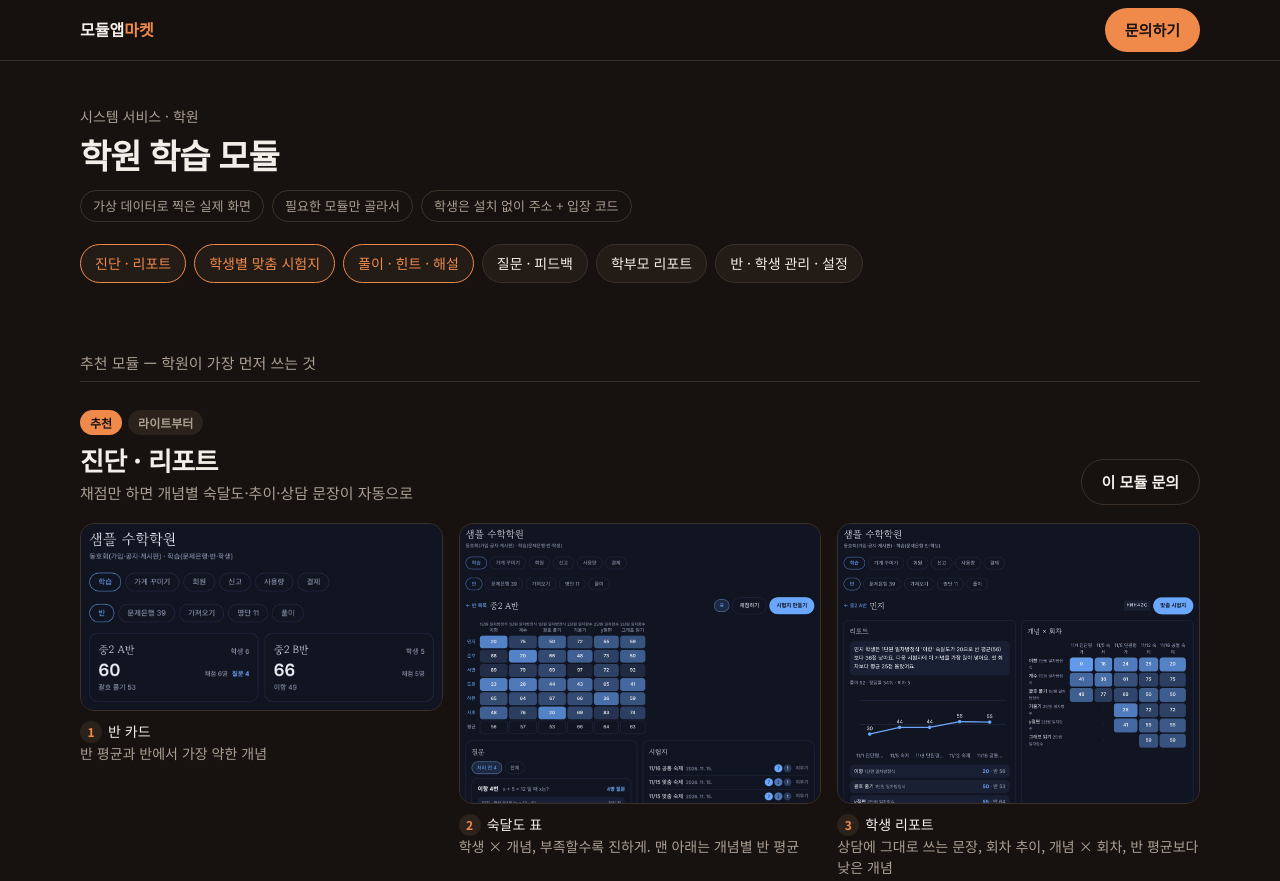
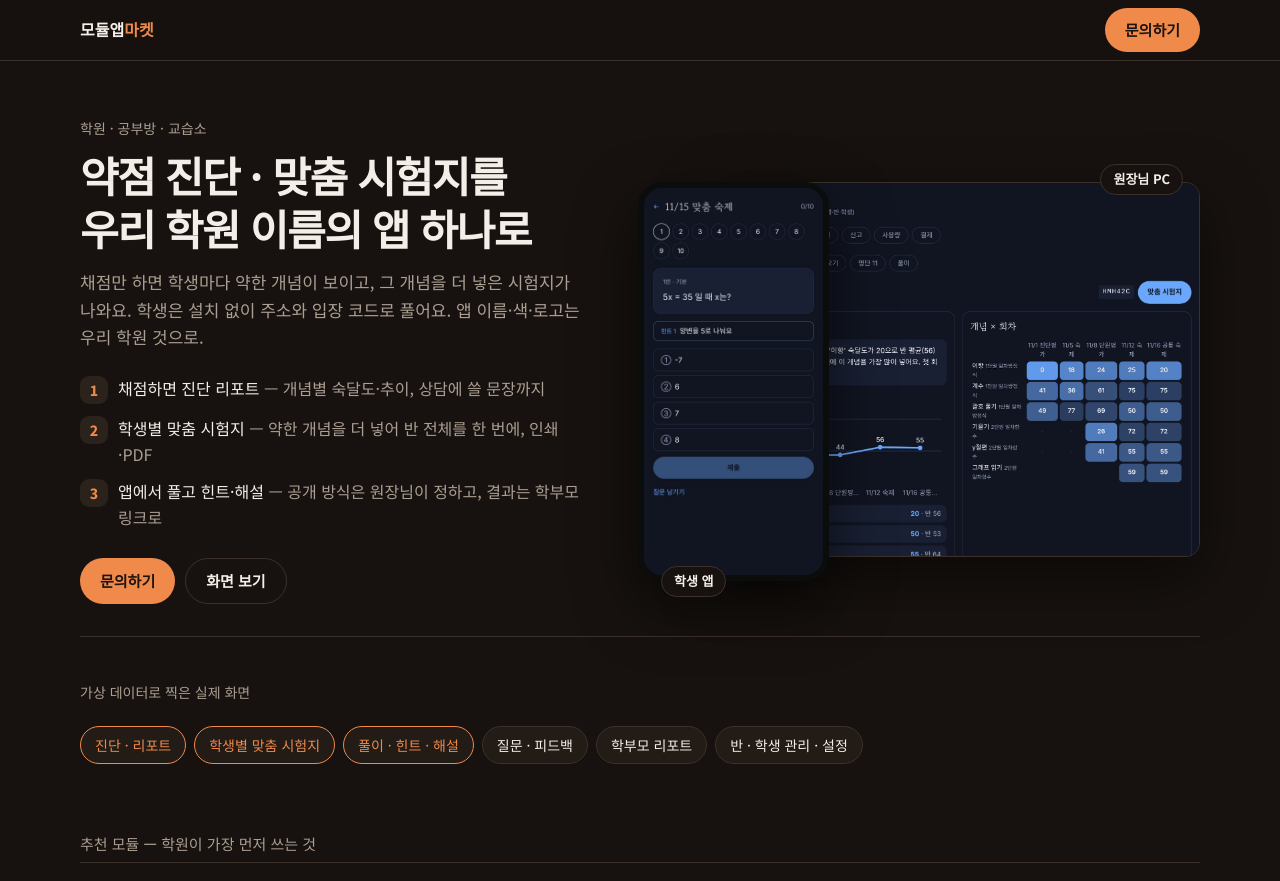
Before and after one commit to a20031314-ux/software-market, a website: page demo/academy.html in a window 1280 px wide. Shown: the top 881 px of the page. Drawn offline with Linux system fonts and the light colour scheme.

Commit message:
학원 페이지 첫 화면: 무엇인지 한눈에(헬스장과 같은 틀)
제목·3줄·원장님 PC 학생 리포트 위에 학생 앱 맞춤 숙제를 겹쳐 보여 줌. 장면은 그대로 아래에.

Co-Authored-By: Claude Opus 5.5 <noreply@anthropic.com>
Claude-Session: https://claude.ai/code/session_01R73CvMWd97nVvW4pruwAtw

```diff
--- a/demo/academy.html
+++ b/demo/academy.html
@@ -57,6 +57,22 @@
   dialog p{color:var(--ink);text-align:center;font-size:15px;margin-top:10px}
   dialog .close{position:fixed;top:14px;right:14px}
   @media (max-width:640px){h1{font-size:26px}.mhead h3{font-size:22px}}
+  /* ── 첫 화면: 무엇인지 한눈에(실제 화면 두 장 겹쳐서) ── */
+  .hero2{display:grid;grid-template-columns:1fr 1.1fr;gap:48px;align-items:center;padding:56px 0 32px;border-bottom:1px solid var(--line)}
+  .hero2 h1{font-size:42px;letter-spacing:-1.4px;line-height:1.25;margin:10px 0 14px}
+  .hero2 .lead{color:var(--muted);font-size:17px;max-width:30em}
+  .points{list-style:none;padding:0;display:grid;gap:12px;margin:26px 0 0}
+  .points li{display:grid;grid-template-columns:28px 1fr;gap:10px;align-items:start;font-size:16px}
+  .points li i{font-style:normal;width:28px;height:28px;border-radius:9px;background:var(--surface2);color:var(--accent);display:grid;place-items:center;font-size:14px;font-weight:800}
+  .points li span{color:var(--muted)}
+  .actions{display:flex;gap:10px;flex-wrap:wrap;margin-top:28px}
+  .shots{position:relative;padding:18px 0 0}
+  .shots .pc{width:86%;margin-left:auto;display:block;border-radius:14px;border:1px solid var(--line);box-shadow:0 20px 60px rgba(0,0,0,.5)}
+  .shots .mobile{position:absolute;left:0;bottom:-24px;width:34%;border-radius:24px;border:6px solid #0b0d0d;box-shadow:0 24px 60px rgba(0,0,0,.6);background:#0b0d0d}
+  .shots .label{position:absolute;font-size:13px;font-weight:700;background:var(--night);border:1px solid var(--line);border-radius:999px;padding:4px 12px;color:var(--ink)}
+  .shots .label.l2{right:3%;top:0}
+  .shots .label.l1{left:4%;bottom:-40px}
+  @media (max-width:900px){.hero2{grid-template-columns:1fr;gap:28px;padding:32px 0 56px}.hero2 h1{font-size:30px}}
 </style>
 </head>
 <body>
@@ -66,14 +82,31 @@
 </div></header>
 
 <main class="wrap">
-  <section class="hero">
-    <p class="eyebrow">시스템 서비스 · 학원</p>
-    <h1>학원 학습 모듈</h1>
-    <div class="pills">
-      <span class="pill">가상 데이터로 찍은 실제 화면</span>
-      <span class="pill">필요한 모듈만 골라서</span>
-      <span class="pill">학생은 설치 없이 주소 + 입장 코드</span>
+  <section class="hero2">
+    <div>
+      <p class="eyebrow">학원 · 공부방 · 교습소</p>
+      <h1>약점 진단 · 맞춤 시험지를<br>우리 학원 이름의 앱 하나로</h1>
+      <p class="lead">채점만 하면 학생마다 약한 개념이 보이고, 그 개념을 더 넣은 시험지가 나와요. 학생은 설치 없이 주소와 입장 코드로 풀어요. 앱 이름·색·로고는 우리 학원 것으로.</p>
+      <ul class="points">
+        <li><i>1</i><div>채점하면 진단 리포트 <span>— 개념별 숙달도·추이, 상담에 쓸 문장까지</span></div></li>
+        <li><i>2</i><div>학생별 맞춤 시험지 <span>— 약한 개념을 더 넣어 반 전체를 한 번에, 인쇄·PDF</span></div></li>
+        <li><i>3</i><div>앱에서 풀고 힌트·해설 <span>— 공개 방식은 원장님이 정하고, 결과는 학부모 링크로</span></div></li>
+      </ul>
+      <div class="actions">
+        <a class="btn" href="/#contact">문의하기</a>
+        <a class="btn ghost" href="#scenes">화면 보기</a>
+      </div>
     </div>
+    <div class="shots" aria-label="실제 화면(가상 데이터)">
+      <img class="pc" src="/img/academy/diag-3.jpg" alt="원장님 PC: 학생 리포트와 개념별 숙달도">
+      <img class="mobile" src="/img/academy/solve-2.jpg" alt="학생 앱: 맞춤 숙제 풀이와 힌트">
+      <span class="label l2">원장님 PC</span>
+      <span class="label l1">학생 앱</span>
+    </div>
+  </section>
+
+  <section class="hero" id="scenes">
+    <p class="eyebrow">가상 데이터로 찍은 실제 화면</p>
     <nav class="jump" aria-label="모듈" id="jump"></nav>
   </section>
   <div id="groups"></div>
```
